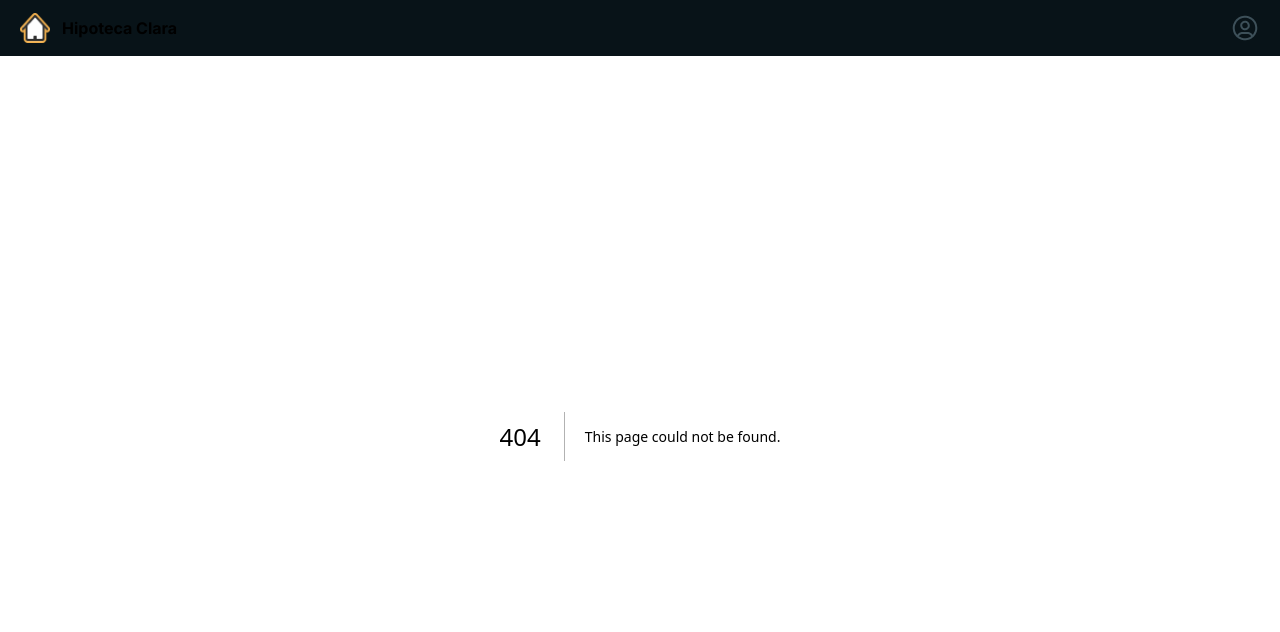
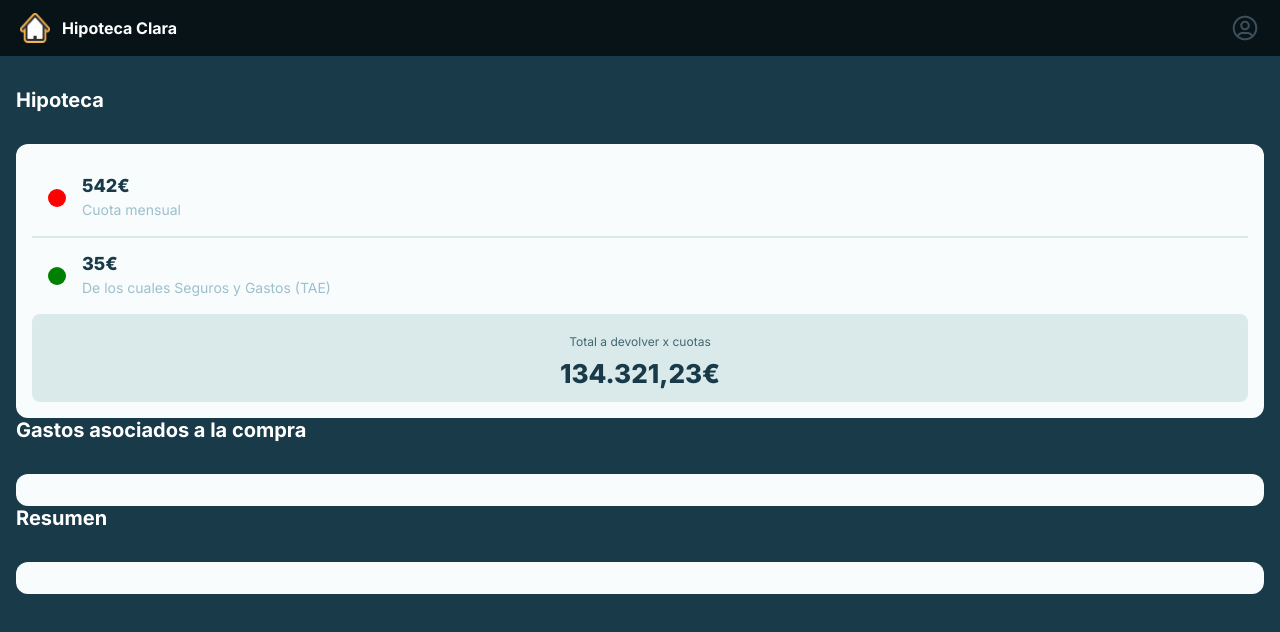
Before and after one commit to Michaeldam88/hipoteca_clara, a Next.js app: page /results in a window 1280 px wide. Before the commit this address had no page. Shown: the top 632 px of the page. Built offline with nearby package versions, Linux system fonts and the light colour scheme.

Commit message:
added the result list component

```diff
--- /dev/null
+++ b/app/results/page.tsx
@@ -0,0 +1,33 @@
+import ResumeList from "@/components/resumeList/resumeList";
+import Spacer from "@/ui/spacer/spacer";
+import Text from "@/ui/text/text";
+import "./results.scss";
+
+export default function Results() {
+  const resumeData = [
+    { color: "red", firstValue: "542€", secondValue: "Cuota mensual" },
+    { color: "green", firstValue: "35€", secondValue: "De los cuales Seguros y Gastos (TAE)" },
+  ];
+
+  return (
+    <div className="results-container">
+      <Text preset="headline4" text="Hipoteca" />
+      <Spacer size="huge" />
+      <div className="data-container">
+        <ResumeList data={resumeData} />
+        <div className="total-amount">
+          <p className="total-amount__text">Total a devolver x cuotas</p>
+          <p className="total-amount__price">134.321,23€</p>
+        </div>
+      </div>
+      <Text preset="headline4" text="Gastos asociados a la compra" />
+      <Spacer size="huge" />
+      <div className="data-container"></div>
+      <Text preset="headline4" text="Resumen" />
+      <Spacer size="huge" />
+      <div className="data-container"></div>
+      <Spacer size="huge" />
+      <div className="new-search-container"></div>
+    </div>
+  );
+}
--- /dev/null
+++ b/app/results/results.scss
@@ -0,0 +1,37 @@
+@import "../../styles/variables.scss";
+
+.results-container {
+  width: 100%;
+  height: 100%;
+  display: flex;
+  flex-direction: column;
+}
+
+.data-container {
+  background-color: $color-primary-25;
+  padding: 16px;
+  border-radius: 12px;
+}
+
+.total-amount {
+  background-color: $color-primary-300;
+  border-radius: 8px;
+  display: flex;
+  flex-direction: column;
+  align-items: center;
+  padding: 16px 0;
+  &__text {
+    font-size: 12px;
+    color: $color-primary-175;
+    margin-bottom: 8px;
+  }
+
+  &__price {
+    color: $color-primary-150;
+    font-size: 26px;
+    font-weight: 800;
+  }
+}
+
+.new-search-container {
+}
--- a/components/fourthStep/fourthStep.tsx
+++ b/components/fourthStep/fourthStep.tsx
@@ -6,6 +6,7 @@ import { useState } from "react";
 import Text from "@/ui/text/text";
 import Button from "@/ui/button/button";
 import { FormSteps } from "@/app/types";
+import Link from "next/link";
 
 const FourthStep = ({
   dataCheck,
--- /dev/null
+++ b/components/resumeList/resumeList.scss
@@ -0,0 +1,32 @@
+@import "../../styles/variables.scss";
+
+.list-element {
+  &__container {
+    display: flex;
+    align-items: center;
+    border-top: 2px solid $color-primary-300;
+    padding: 14px 16px;
+    &--first {
+      border-top: none;
+    }
+  }
+
+  &__bullet {
+    width: 18px;
+    height: 18px;
+    min-width: 18px;
+    min-height: 18px;
+    border-radius: 50%;
+    margin-right: 16px;
+  }
+  &__firstValue {
+    font-size: 18px;
+    font-weight: 800;
+    color: $color-primary-150;
+  }
+
+  &__secondValue {
+    font-size: 14px;
+    color: $color-primary-125;
+  }
+}
--- /dev/null
+++ b/components/resumeList/resumeList.tsx
@@ -0,0 +1,37 @@
+import "./resumeList.scss";
+
+const ResumeList = ({
+  data,
+}: {
+  data: {
+    color: string;
+    firstValue: string;
+    secondValue: string;
+  }[];
+}) => {
+  return (
+    <ul>
+      {data.map((element, i) => (
+        <li
+          className={
+            i === 0
+              ? "list-element__container list-element__container--first"
+              : "list-element__container"
+          }
+          key={element.color}
+        >
+          <div
+            className="list-element__bullet"
+            style={{ backgroundColor: element.color }}
+          ></div>
+          <div>
+            <p className="list-element__firstValue">{element.firstValue}</p>
+            <p className="list-element__secondValue">{element.secondValue}</p>
+          </div>
+        </li>
+      ))}
+    </ul>
+  );
+};
+
+export default ResumeList;
```
Also changed, not shown: app/form/page.tsx (+40 -36 lines).
